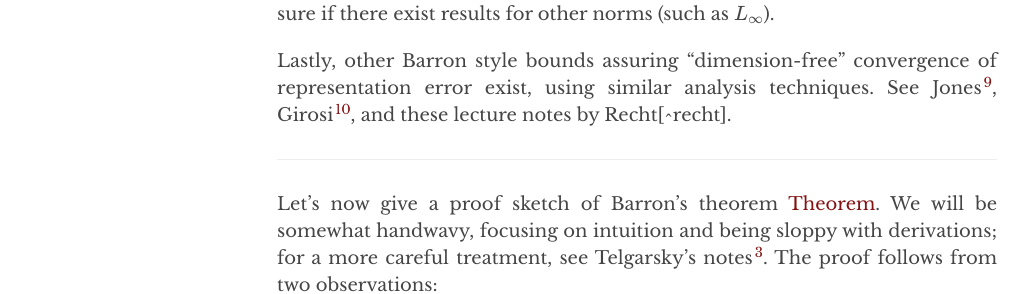
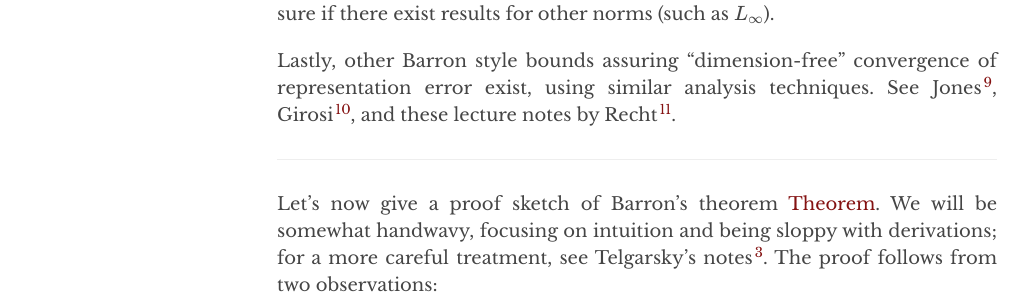
Before and after one commit to chinmayhegde/fodl, a Jekyll site: the page built from _posts/2022-01-17-representation02.md, in a window 1280 px wide and 900 px high, scrolled down 8102 px. Shown: the part 159-453 px from the top of the window, without its empty margins (3-1031 px from the left). Built offline with Jekyll 4.4.1, drawn with Linux system fonts in a browser that asks for light colours; nearby versions of some CDN libraries; part of the change alters nothing that is shown; some of the changed text lies outside the part shown.

```diff
--- a/_posts/2022-01-17-representation02.md
+++ b/_posts/2022-01-17-representation02.md
@@ -319,3 +319,6 @@ Let's now give a proof sketch of Barron's theorem [Theorem](#univapproxbarron).
 
 [^girosi]:
     F. Girosi, [Regularization Theory, Radial Basis Functions and Networks](https://link.springer.com/chapter/10.1007/978-3-642-79119-2_8), 1994.
+
+[^recht]:
+    B. Recht, [Approximation theory](https://www.mit.edu/~9.520/spring08/Classes/recht_040708.pdf), 2008.
```
